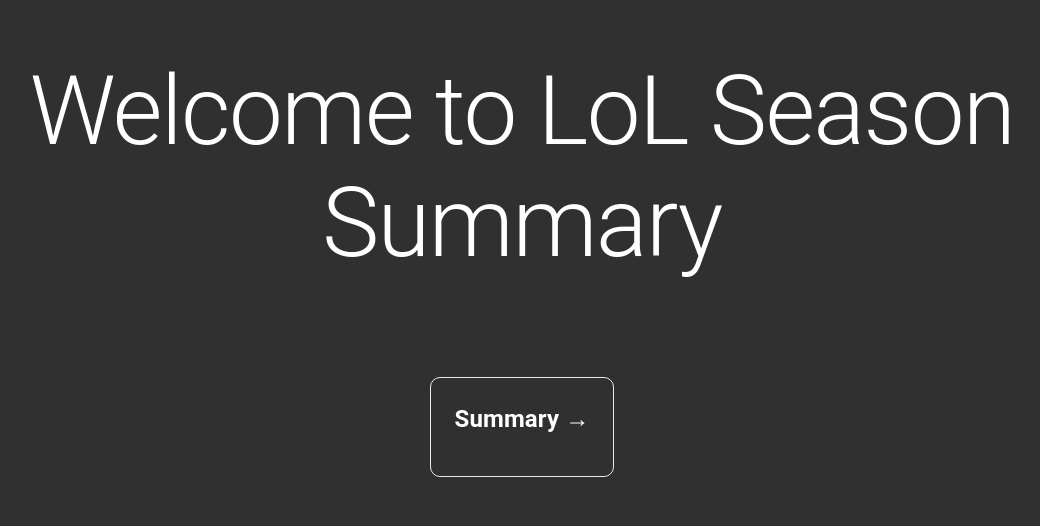
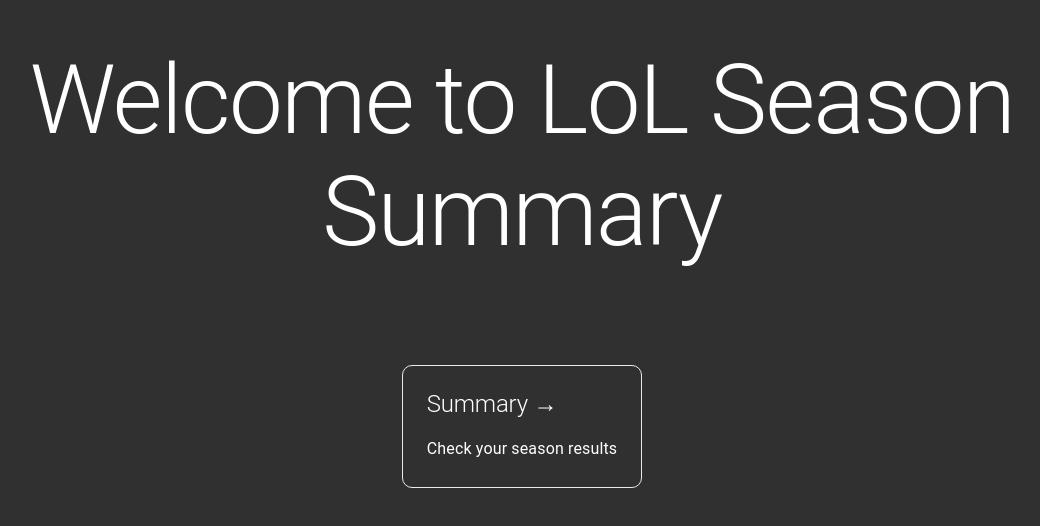
Before and after one commit to mastanca/lol-season-summary, a Next.js app: page / in a window 1280 px wide. Shown: the part 126-652 px from the top of the page, without its empty margins (118-1158 px from the left). Built offline with nearby package versions, Linux system fonts and the light colour scheme.

Commit message:
layout with container

```diff
--- /dev/null
+++ b/components/layout.js
@@ -0,0 +1,4 @@
+import Container from '@material-ui/core/Container'
+export default function Layout({ children }) {
+    return <Container maxWidth="xl">{children}</Container>
+  }
--- a/pages/_app.js
+++ b/pages/_app.js
@@ -3,6 +3,7 @@
 import { ThemeProvider } from '@material-ui/core/styles';
 import CssBaseline from '@material-ui/core/CssBaseline';
 import theme from '../src/theme';
+import Layout from '../components/layout';
 
 export default function MyApp(props) {
   const { Component, pageProps } = props;
@@ -16,7 +17,7 @@
   }, []);
 
   return (
-    <React.Fragment>
+    <>
       <Head>
         <title>LoL Season Summary</title>
         <meta name="viewport" content="minimum-scale=1, initial-scale=1, width=device-width" />
@@ -24,8 +25,10 @@
       <ThemeProvider theme={theme}>
         {/* CssBaseline kickstart an elegant, consistent, and simple baseline to build upon. */}
         <CssBaseline />
-        <Component {...pageProps} />
+        <Layout>
+          <Component {...pageProps} />
+        </Layout>
       </ThemeProvider>
-    </React.Fragment>
+    </>
   );
 };
--- a/pages/index.js
+++ b/pages/index.js
@@ -21,7 +21,8 @@
         <div className={styles.grid}>
           <Link href="/summary">
             <a className={styles.card}>
-              <h2>Summary &rarr;</h2>
+              <Typography variant="h2">Summary &rarr;</Typography>
+              <Typography variant="subtitle1">Check your season results</Typography>
             </a>
           </Link>
           {/* <a href="https://nextjs.org/docs" className={styles.card}>
--- a/pages/summary/index.js
+++ b/pages/summary/index.js
@@ -5,7 +5,7 @@
 const Summary = () => {
     const theme = useTheme();
     return (
-        <Grid container spacing={theme.spacing}>
+        <Grid container>
           <Typography variant="h1">Summary</Typography>
         </Grid>
     );
```
